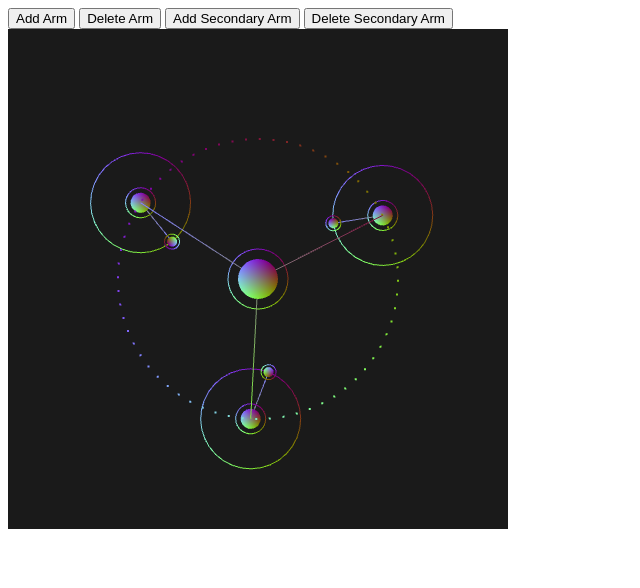
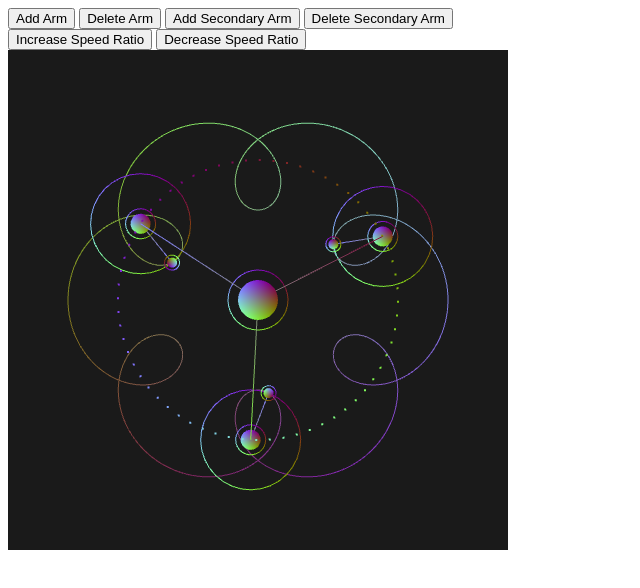
Before and after one commit to bernardoduarte/WebGL, a plain HTML site: page impaWebGL.html in a window 1280 px wide. Shown: the whole page, without its empty margins (0-640 px from the left). Drawn offline with Linux system fonts and the light colour scheme; animation ran at ten frames a second.

Commit message:
I'ts over now...
Final version of the webGl representation of this gif:
https://s-media-cache-ak0.pinimg.com/originals/01/38/6d/01386d9598a82d20e5762067fed99ef4.gif

```diff
--- a/impaWebGL.html
+++ b/impaWebGL.html
@@ -186,13 +186,13 @@
 			circle.createIndices = function(vertices, isCircunference){
 				var indices;
 				if(isCircunference){
-					indices = new Array((vertices.length)/2);
+					indices = new glIndexType((vertices.length)/2);
 					for(var i = 0; i < indices.length; i++){
 						indices[i] = i;
 					}
 				}
 				else{
-					indices = new Array((vertices.length-2)*3/2);
+					indices = new glIndexType((vertices.length-2)*3/2);
 					for(var i = 0; i+1 < indices.length/3; i++){
 						indices[3*i] = i+1;
 						indices[3*i+1] = 0;
@@ -209,15 +209,15 @@
 			torus.createVertices = function(r1, r2, speedRatio, vertexCount){
 				var alpha = (360.0 / vertexCount);
 				var beta = speedRatio * alpha;
-				var vertices = new glArrayType(vertexCount);
+				var vertices = new glArrayType(2*vertexCount);
 				for(var i = 0; i < vertexCount; i++){
-					vertices[i] = r1*Math.cos(toRadians(i*alpha)) + r2*Math.cos(toRadians(i*beta));
-					vertices[i+1] = r1*Math.sin(toRadians(i*alpha)) + r2*Math.sin(toRadians(i*beta));
+					vertices[2*i] = r1*Math.cos(toRadians(i*alpha)) + r2*Math.cos(toRadians(i*beta));
+					vertices[2*i+1] = r1*Math.sin(toRadians(i*alpha)) + r2*Math.sin(toRadians(i*beta));
 				}
 				return vertices;
 			}
 			torus.createIndices = function(vertices){
-				var indices = new Array(vertices.length/2);
+				var indices = new glIndexType((vertices.length)/2);
 				for(var i = 0; i < indices.length; i++){
 					indices[i] = i;
 				}
@@ -278,7 +278,7 @@
 				gl.uniformMatrix4fv(myShaderProgram.location["scaleMatrix"], false, struct.scaleM);
 				gl.uniformMatrix4fv(myShaderProgram.location["rotationMatrix"], false, struct.rotM);
 				gl.uniformMatrix4fv(myShaderProgram.location["translationMatrix"], false, struct.transM);
-				struct.VBO.attrib = mygl.associate(struct.VBO, "aCoordinates");
+				mygl.associate(struct.VBO, "aCoordinates");
 				gl.drawElements(mode, struct.VBO.indices.length, gl.UNSIGNED_SHORT, 0);
 			}
 
@@ -302,9 +302,28 @@
 					0.0);
 			}
 
+			function createTrajectory(r1, r2, numArms, speedRatio, scale, rot, Tx, Ty, numVert){
+				var struct = {};
+				struct.r1 = r1;
+				struct.r2 = r2;
+				struct.scale = scale;
+				struct.rot = rot;
+				struct.Tx = Tx;
+				struct.Ty = Ty;
+				struct.scaleM = mat.createScale(scale, scale, 1.0);
+				struct.rotM = mat.createRotation(rot);
+				struct.transM = mat.createTranslation(Tx, Ty, 0.0);
+				struct.vertices = torus.createVertices(r1, r2, speedRatio*numArms+1, numVert);
+				struct.VBO = mygl.createVBO(struct.vertices, 2);
+				struct.VBO.indices = torus.createIndices(struct.vertices);
+				struct.VBO.IBO = mygl.createIBO(struct.VBO.indices);
+				return struct;
+			}
+
 			var lastTime = 0;
 			var rotAngle = 0;
 			var angularSpeed = 30;
+			var speedRatio = 2;
 
 			function animate(){
 				var timeNow = new Date().getTime();
@@ -357,7 +376,7 @@
 					midRing2[i] = createStruct(midCore[i].scale*5, rotAngle, tx1, ty1, numVertices, true);
 
 					var angleOffset = i * 360/numArms;
-					midArm[i] = createMidStruct(midRing2[i].scale, rotAngle, rotAngle*numArms*2+angleOffset, tx1, 0.0, ty1, 0.0, numMidArms, false);
+					midArm[i] = createMidStruct(midRing2[i].scale, rotAngle, rotAngle*numArms*speedRatio+angleOffset, tx1, 0.0, ty1, 0.0, numMidArms, false);
 
 					for(var j = 0; j < numMidArms; j++){
 						var tx2 = midArm[i].vertices[2*j+2]*midArm[i].scale;
@@ -376,11 +395,7 @@
 
 				}
 
-				trajectory = createStruct(1.0, 0.0, 0.0, 0.0, false);
-				trajectory.vertices = torus.createVertices(arms.vertices[2]*arms.scale, midArm[0].vertices[2]*midArm[0].scale, 1.0, 4);
-				trajectory.VBO = mygl.createVBO(trajectory.vertices, 1.0);
-				trajectory.VBO.indices = torus.createIndices(trajectory.vertices);
-				trajectory.VBO.IBO = mygl.createIBO(trajectory.vertices);
+				trajectory = createTrajectory(arms.vertices[2]*arms.scale, midArm[0].vertices[2]*midArm[0].scale, numArms, speedRatio, 1.0, 0.0, 0.0, 0.0, 1024);
 				drawStruct(trajectory, gl.LINE_LOOP);
 
 			}
@@ -408,6 +423,14 @@
 				if(numMidArms>1) numMidArms--;
 			}
 
+			function increaseSpeedRatio(){
+				if(speedRatio<7) speedRatio++;
+			}
+
+			function decreaseSpeedRatio(){
+				if(speedRatio>-7) speedRatio--;
+			}
+
 		</script>
 	</head>
 	<body onload="main();">
@@ -416,6 +439,9 @@
 		<button onClick="addMidArm()">Add Secondary Arm</button>
 		<button onClick="delMidArm()">Delete Secondary Arm</button>
 		<br>
+		<button onClick="increaseSpeedRatio()">Increase Speed Ratio</button>
+		<button onClick="decreaseSpeedRatio()">Decrease Speed Ratio</button>
+		<br>
 		<canvas id="glCanvas" style="border: none;" width="500" height="500">
 	</body>
 </html>
```
